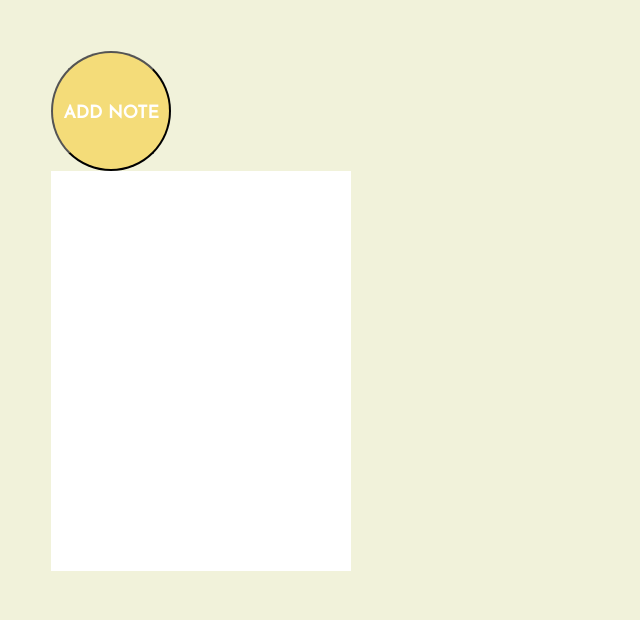
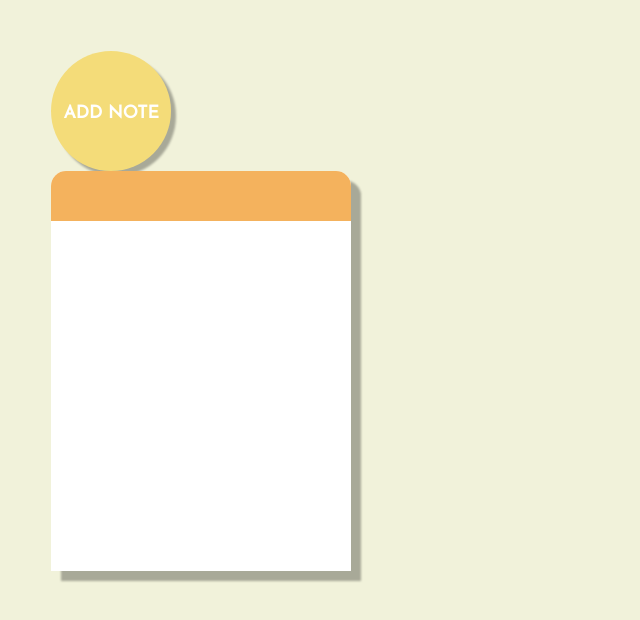
Before and after one commit to KrzysiekJodlowski/CodecoolKRK201803-MyNotes, a plain HTML site: page index.html in a window 1280 px wide. Both pictures are taken after a click on the button "ADD NOTE". Shown: the top 620 px of the page, without its empty margins (0-640 px from the left). Drawn offline with Linux system fonts and the light colour scheme.

Commit message:
Add style to ADD NOTE button Add top bar span to note div

```diff
--- a/css/style.css
+++ b/css/style.css
@@ -11,7 +11,9 @@ html, body {
     width: 120px;
     padding-top: 5px;
     border-radius: 50%;
+    border-style: none;
     background-color: #F4DC79;
+    filter: drop-shadow(5px 5px 1px rgba(0,0,0,0.3));
     font-family: inherit;
     font-size: 1.1em;
     font-weight: bold;
@@ -23,6 +25,8 @@ html, body {
 }
 
 #addNote:active {
+    transform: translate(5px, 5px);
+    filter: drop-shadow(0 0 0 rgba(0,0,0,0.3));
     color: #F1F2DA;
 }
 
@@ -30,9 +34,21 @@ html, body {
     outline:0;
 }
 
-.note {
-    display: block;
+.noteDiv {
+    display: flex;
+    flex-direction: column;
+    justify-content: flex-start;
+    position: absolute;
     width: 300px;
     height: 400px;
+    border-radius: 15px 15px 0 0;
     background-color: #FFF;
+    filter: drop-shadow(10px 10px 1px rgba(0,0,0,0.3));
 }
+
+.noteTopBar {
+    width: 100%;
+    height: 50px;
+    border-radius: inherit;
+    background-color: #F4B25D;
+}
--- a/js/script.js
+++ b/js/script.js
@@ -2,15 +2,20 @@
 
 function getNoteDiv() {
     let noteDiv = document.createElement('div');
-    noteDiv.setAttribute('class', 'note');
+    noteDiv.setAttribute('class', 'noteDiv');
     return noteDiv;
 }
 
+function getNoteTopBar() {
+    let noteTopBar = document.createElement('span');
+    noteTopBar.setAttribute('class', 'noteTopBar');
+    return noteTopBar;
+}
+
 function getNewNote() {
-
     let newNote = getNoteDiv();
-    // newNote.appendChild(appendTopBar());
-    // newNote.appendChild(appendContentArea());
+    newNote.appendChild(getNoteTopBar());
+    // newNote.appendChild(getNoteContentArea());
     return newNote;
 }
 
```
